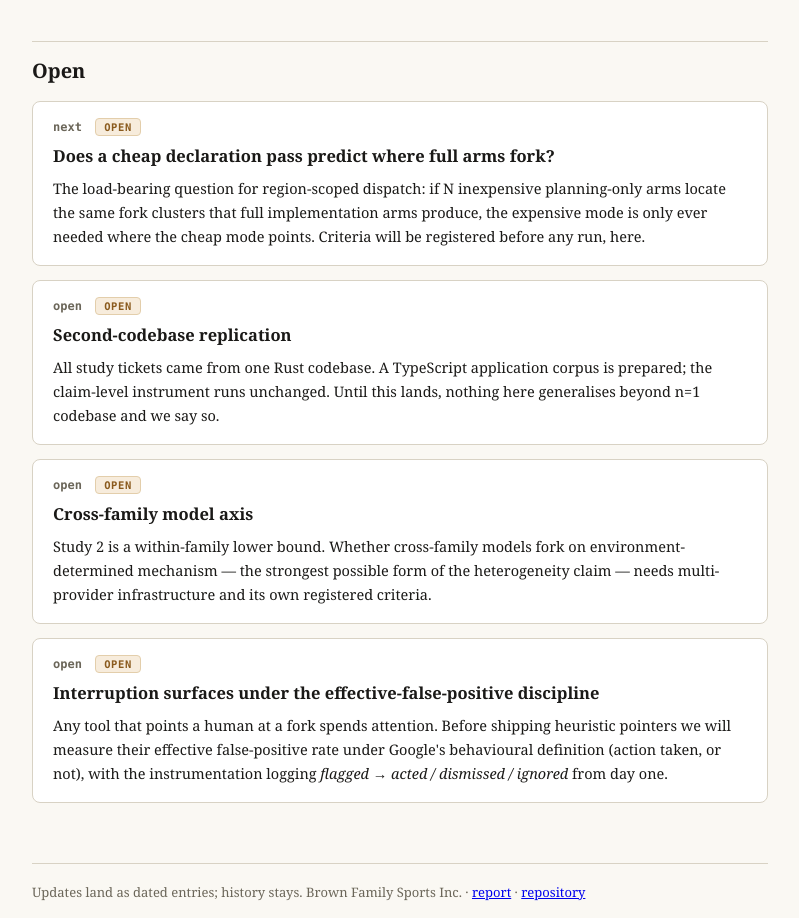
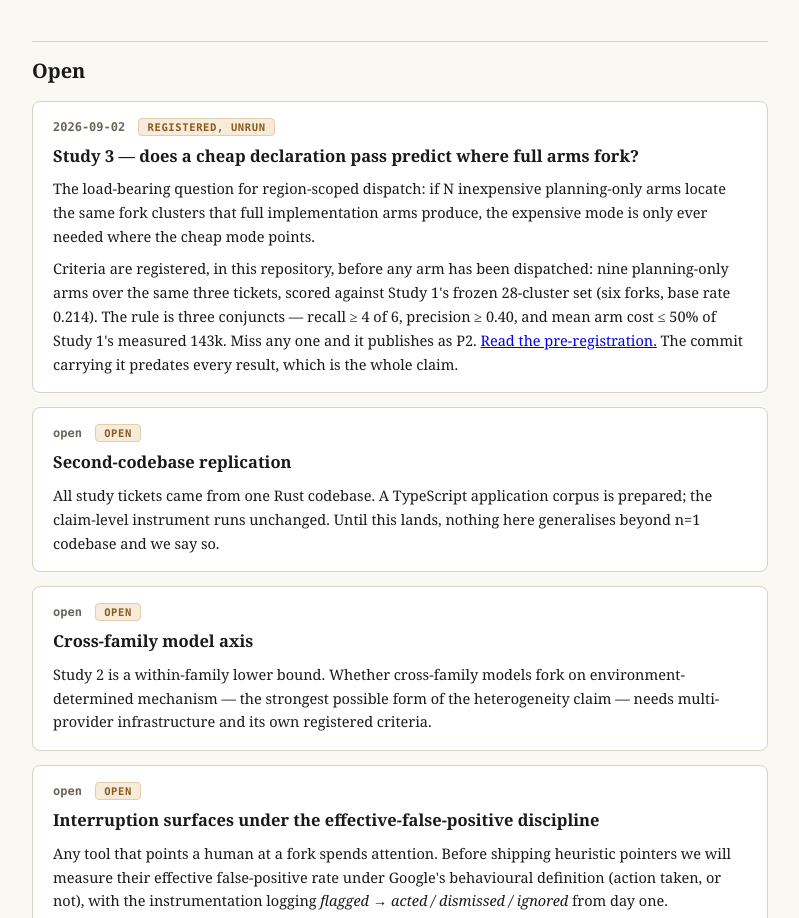
Before and after one commit to parker-brown-family/crossfire-skill, a plain HTML site: page docs/roadmap.html in a window 1280 px wide. Shown: the part 989-1907 px from the top of the page, without its empty margins (240-1039 px from the left). Drawn offline with Linux system fonts and the light colour scheme.

Commit message:
Register Study 3 publicly, before an arm of it exists
The repository now carries the pre-registration for Study 3 — does a cheap
declaration pass predict where full arms fork — in evidence/, with the roadmap
entry rewritten from a promise into a link and the evidence index and repository
map naming it. No arm of that study has been dispatched, and the commit carrying
these rules is the proof of it.

The roadmap has been telling readers that criteria for the next study "will be
registered before any run, here", and here means this public repository. Studies
1 and 2 were registered privately with their hashes disclosed, which is auditable
only under access; the promise was to stop doing that. The promise had no
artifact behind it. Pre-registration cannot be backdated, so every day the next
wave stayed unregistered was a day the claim got harder to make truthfully, and
starting the run first would have made it unmakeable.

The registration fixes the hypothesis in three clauses that are scored
separately, because a pass that predicts well but costs what it replaces is not a
finding: recall at least 4 of 6, precision at least 0.40, and mean arm cost at
most 50% of Study 1's measured 143k. The ground truth is Study 1's adjudicated
cluster set, frozen and enumerated per ticket in the document — 28 contested
clusters, six forks, base rate 0.214 — and the scorer refuses to run if the set
it derives disagrees, which is the guard Study 2 used on its thirteen-cluster
enumeration. Thresholds are justified against that published base rate rather
than asserted: precision is the conjunct that makes the rule non-trivial, since
an arm marking every cluster a fork scores 1.0 recall at 0.214 precision. Small-n
is stated rather than hidden, at six true forks recall moves in steps of 0.167.
The limitations section names the likeliest route to P2 — a planning-only arm
cannot discover a fork that only appears once code is written — and the document
says outright that a P2 result publishes as P2.

```diff
--- a/docs/roadmap.html
+++ b/docs/roadmap.html
@@ -83,12 +83,20 @@ to it.
 <h2>Open</h2>
 
 <div class="entry">
-  <div class="d">next <span class="tag open">open</span></div>
-  <h3>Does a cheap declaration pass predict where full arms fork?</h3>
+  <div class="d">2026-09-02 <span class="tag open">registered, unrun</span></div>
+  <h3>Study 3 — does a cheap declaration pass predict where full arms fork?</h3>
   <p>The load-bearing question for region-scoped dispatch: if N inexpensive
   planning-only arms locate the same fork clusters that full implementation
   arms produce, the expensive mode is only ever needed where the cheap mode
-  points. Criteria will be registered before any run, here.</p>
+  points.</p>
+  <p>Criteria are registered, in this repository, before any arm has been
+  dispatched: nine planning-only arms over the same three tickets, scored against
+  Study 1's frozen 28-cluster set (six forks, base rate 0.214). The rule is three
+  conjuncts — recall ≥ 4 of 6, precision ≥ 0.40, and mean arm cost ≤ 50% of Study
+  1's measured 143k. Miss any one and it publishes as P2.
+  <a href="../evidence/PREREGISTRATION-study3-declaration-pass.md">Read the
+  pre-registration.</a> The commit carrying it predates every result, which is
+  the whole claim.</p>
 </div>
 
 <div class="entry">
```
Also changed, not shown: 3 other files.
